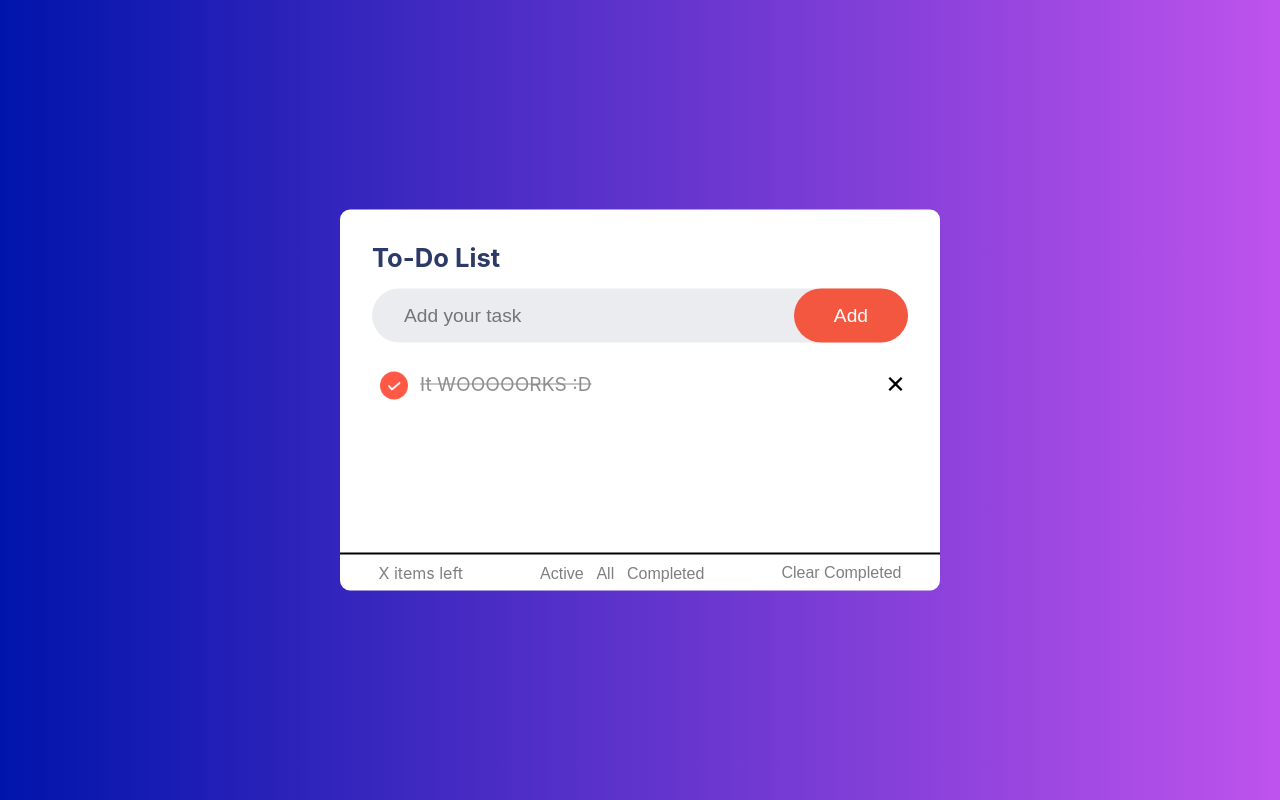
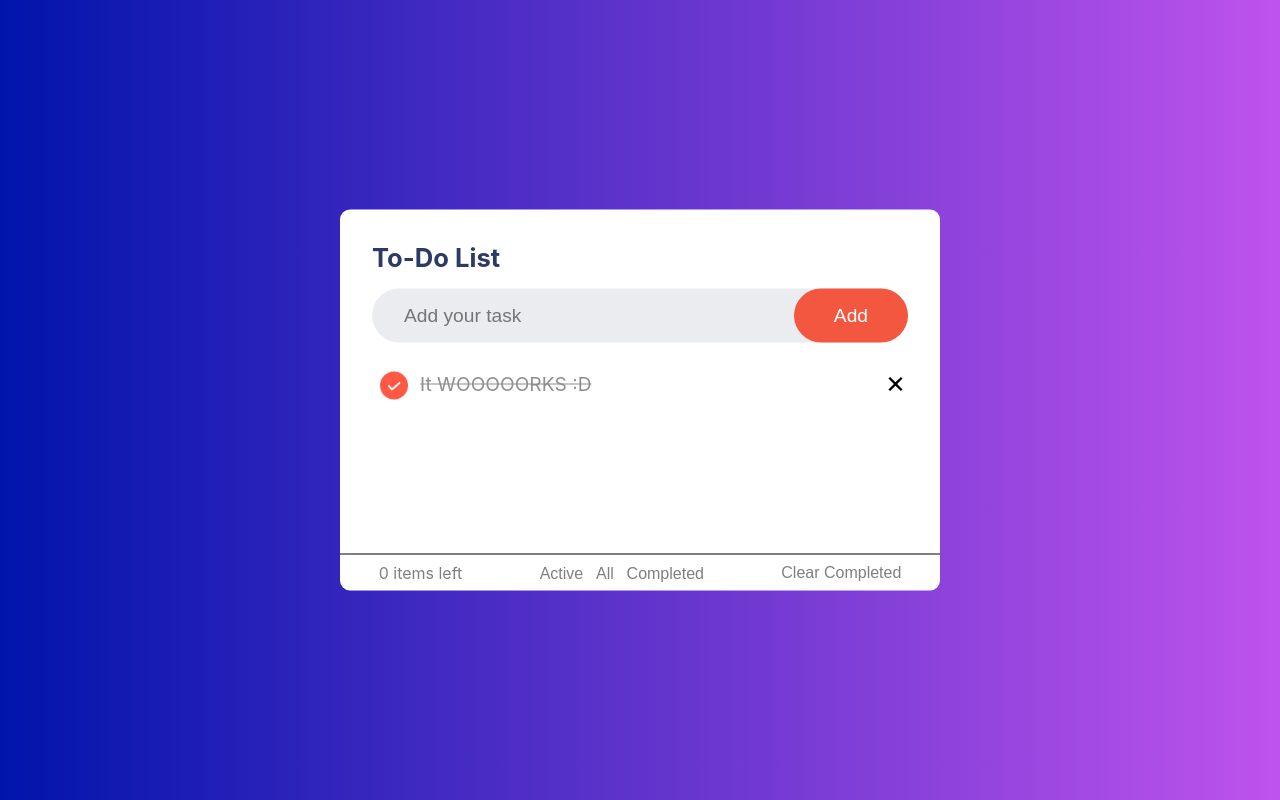
Before and after one commit to Life4Death04/ToDo-2v-Portfolio, a React (Create React App) app: page / in a window 1280 px wide. Built offline with nearby package versions, Linux system fonts and the light colour scheme.

Commit message:
Clear task and Items left feat created (Logic)

```diff
--- a/src/components/todo/todo.css
+++ b/src/components/todo/todo.css
@@ -185,7 +185,7 @@
     justify-content: space-around;
     padding: .5rem 0;
     color: rgba(0, 0, 0, .5);
-    border-top: 2px solid #000;
+    border-top: 1px solid #000;
 }
 
 
--- a/src/components/todo/todo.tsx
+++ b/src/components/todo/todo.tsx
@@ -30,17 +30,14 @@ function ModalMessage({isOpen, onClose}){
     );
 }
 
-function FilterButtons(){
-
-}
-
 export default function ToDo(){
     const [taskState, setTaskState] = useState(initialTask);
     const [nextId, setNextId] = useState(0);
     const [inputTaskValue, setInputTaskValue] = useState('');
-
     //Code for the modal operations
     const [isModalOpen, setIsModalOpen] = useState(false);
+
+    let pendingTasks = taskState.filter(t => !t.done).length;
 
     /*I just lift up the code to let the father component to manage all the functions. Because I think is dumb
     let the childs having those 3 functions by themselves, besides If I create 1000 task, then will be like 3000
@@ -80,6 +77,10 @@ export default function ToDo(){
        setTaskState(taskState.filter(t => t.id !== taskId));
     }
 
+    function clearTasksCompleted(){
+        setTaskState(taskState.filter(t => t.done !== true));
+    }
+
     return(
         <div>
             <div className="todo-container">
@@ -97,18 +98,24 @@ export default function ToDo(){
                         )
                     })}
                 </ul>
-                <section className="filterButtons-section">
-                    <span>X items left</span>
-                    <div className="filterButtons-container">
-                        <button className='filterButtons activeFilter'>Active</button>
-                        <button className='filterButtons allFilter'>All</button>
-                        <button className='filterButtons completedFilter'>Completed</button>
-                    </div>
-                    <button className='filterButtons clearTask'>Clear Completed</button>
-                </section>
+                <FilterButtons itemsLeft={pendingTasks} onClear={clearTasksCompleted}></FilterButtons>
             </div>
 
             <ModalMessage isOpen={isModalOpen} onClose={() => {setIsModalOpen(false)}}></ModalMessage>
         </div>
     );
 }
+
+function FilterButtons({itemsLeft, onClear}){
+    return(
+        <section className="filterButtons-section">
+            <span>{itemsLeft} items left</span>
+                <div className="filterButtons-container">
+                    <button className='filterButtons activeFilter'>Active</button>
+                    <button className='filterButtons allFilter'>All</button>
+                    <button className='filterButtons completedFilter'>Completed</button>
+                </div>
+            <button className='filterButtons clearTask' onClick={onClear}>Clear Completed</button>
+        </section>
+    );
+}
```
